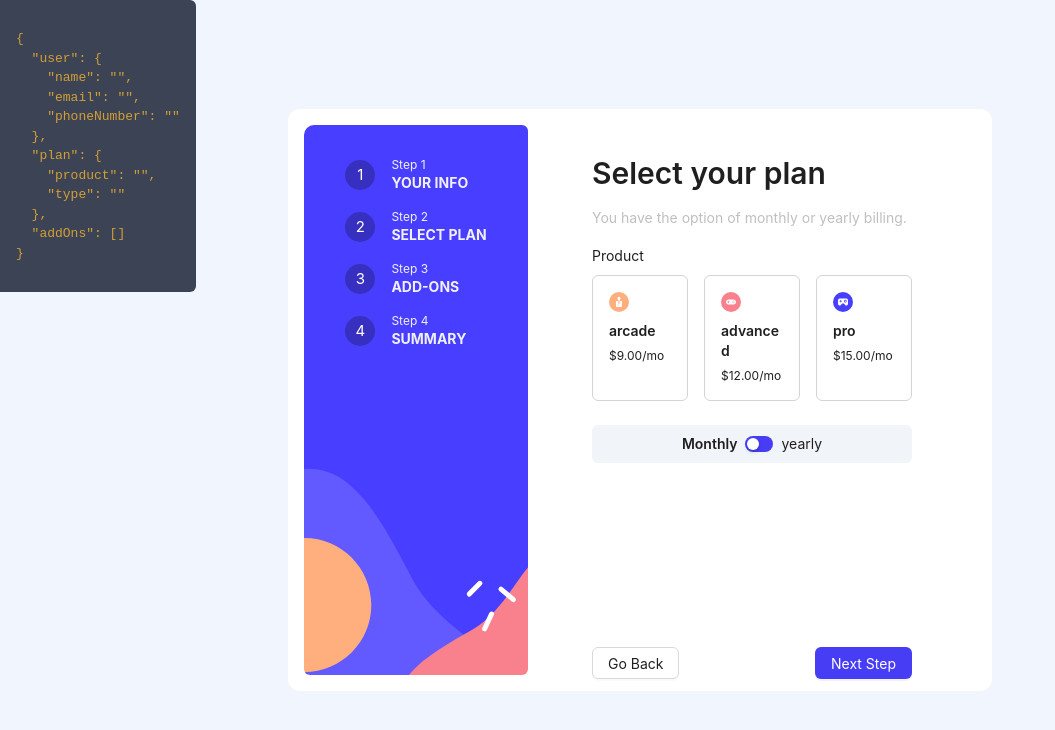
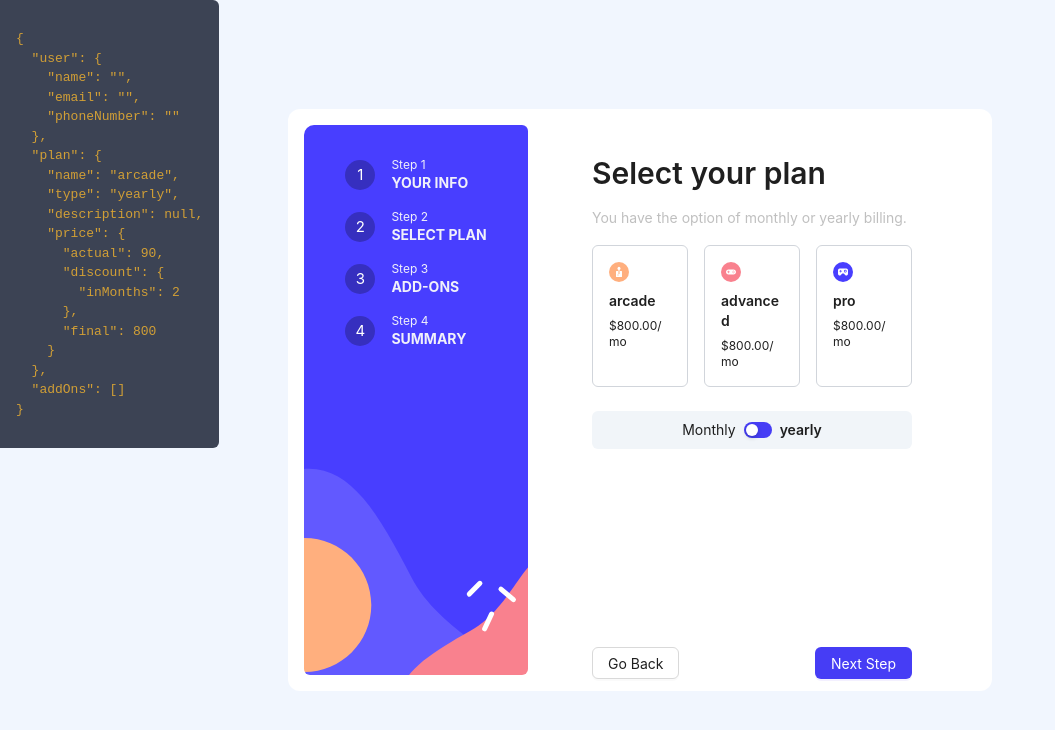
Before and after one commit to BorzooMV/multi-step-form, a React (Vite) app: page /select-plan in a window 1280 px wide. Shown: the top 730 px of the page, without its empty margins (0-1055 px from the left). Built offline with nearby package versions, Linux system fonts and the light colour scheme.

Commit message:
fix: update global types and change shape of the data sotred in the form context

```diff
--- a/src/components/AddonCard/index.tsx
+++ b/src/components/AddonCard/index.tsx
@@ -3,26 +3,19 @@
 import { useRef } from "react";
 
 type AddonCardProps = {
-  value: string;
-  title: string;
-  description: string;
-  price: Price;
+  addOn: AddOnProduct;
   handleOnCheck: any;
 };
 
-export default function AddonCard({
-  value,
-  title,
-  description,
-  price,
-  handleOnCheck,
-}: AddonCardProps) {
+export default function AddonCard({ addOn, handleOnCheck }: AddonCardProps) {
   const checkboxRef = useRef<any>();
+  const { title, description, price } = addOn;
   const { Text } = Typography;
+  const isMonthly = addOn.type === "monthly";
 
   function checkTheCheckbox() {
     checkboxRef.current.input.click();
-    handleOnCheck(value);
+    handleOnCheck(addOn);
   }
 
   return (
@@ -49,7 +42,7 @@
         <Text className="text-xs text-primary">{`${Intl.NumberFormat("en-US", {
           style: "currency",
           currency: "USD",
-        }).format(price.final)}/mo`}</Text>
+        }).format(price.final)}/${isMonthly ? "mo" : "yr"}`}</Text>
       </div>
     </div>
   );
--- a/src/components/FormProvider/index.tsx
+++ b/src/components/FormProvider/index.tsx
@@ -6,9 +6,11 @@
   useReducer,
 } from "react";
 
+import products from "../../data/products.json";
+
 type ReducerAction = {
   type: string;
-  payload: UserInfo | Plan | AddOnsProductName[];
+  payload: UserInfo | Product | AddOnProduct[];
 };
 
 type ContextType = {
@@ -25,29 +27,26 @@
     email: "",
     phoneNumber: "",
   },
-  plan: {
-    product: "",
-    type: "",
-  },
+  plan: products.regulars[0],
   addOns: [],
 };
 
 function reducer(state = initialUserData, action: ReducerAction) {
   switch (action.type) {
     case "PERSONAL/UPDATE":
-      return { ...state, user: action.payload as UserInfo } as UserData;
+      return { ...state, user: action.payload as UserInfo };
 
     case "PLAN/UPDATE":
-      return { ...state, plan: action.payload as Plan } as UserData;
+      return { ...state, plan: action.payload as Product };
 
     case "ADDONS/UPDATE":
       return {
         ...state,
-        addOns: action.payload as AddOnsProductName[],
+        addOns: action.payload,
       } as UserData;
 
     default:
-      return state as UserData;
+      return state;
   }
 }
 
--- a/src/components/ProductCard/index.tsx
+++ b/src/components/ProductCard/index.tsx
@@ -15,8 +15,7 @@
     | Promise<void>
     | Promise<
         FormikErrors<{
-          product: ProductName;
-          type: ProductType;
+          product: Product;
         }>
       >;
 };
@@ -28,7 +27,7 @@
   handleChangeValue,
 }: ProductCardProps) {
   function handleClick() {
-    handleChangeValue("product", product.name);
+    handleChangeValue("product", product);
   }
   return (
     <div
--- a/src/components/ProductTypeSwitch/ProductTypeSwitch.tsx
+++ b/src/components/ProductTypeSwitch/ProductTypeSwitch.tsx
@@ -15,8 +15,7 @@
     | Promise<void>
     | Promise<
         FormikErrors<{
-          product: ProductName;
-          type: ProductType;
+          product: Product;
         }>
       >;
 };
--- a/src/components/forms/PickAddOnsForm.tsx
+++ b/src/components/forms/PickAddOnsForm.tsx
@@ -34,17 +34,23 @@
 
   const addOns = products.addOns.filter(
     (addOn) => addOn.type === state.plan.type
-  );
+  ) as AddOnProduct[];
 
-  function handleCheck(value: string) {
-    const addOnValues = formik.values.addOns;
-    if (addOnValues.find((val) => val === value)) {
+  function handleCheck(product: AddOnProduct) {
+    const addOnProductValues = formik.values.addOns;
+    if (
+      addOnProductValues.find(
+        (addOn: AddOnProduct) => addOn.name === product.name
+      )
+    ) {
       formik.setFieldValue(
         "addOns",
-        addOnValues.filter((val) => val !== value)
+        addOnProductValues.filter(
+          (addOn: AddOnProduct) => addOn.name !== product.name
+        )
       );
     } else {
-      formik.setFieldValue("addOns", [...formik.values.addOns, value]);
+      formik.setFieldValue("addOns", [...formik.values.addOns, product]);
     }
   }
 
@@ -58,10 +64,7 @@
         {addOns.map((addOn) => (
           <AddonCard
             key={addOn.name}
-            value={addOn.name}
-            title={addOn.title}
-            description={addOn.description}
-            price={addOn.price}
+            addOn={addOn}
             handleOnCheck={handleCheck}
           />
         ))}
--- a/src/components/forms/SelectPlanForm.tsx
+++ b/src/components/forms/SelectPlanForm.tsx
@@ -16,25 +16,24 @@
 import products from "../../data/products.json";
 
 function TheForm({ step }: { step: number }) {
-  const { dispatch } = useFormContext();
+  const { state, dispatch } = useFormContext();
   const { goToNextStep } = useGetStepsFromUrl();
 
   const formik = useFormik({
     initialValues: {
-      product: "",
-      type: "monthly",
+      product: state.plan,
     },
     onSubmit: (values) => {
       dispatch({
         type: "PLAN/UPDATE",
-        payload: values as Plan,
+        payload: values.product,
       });
       goToNextStep();
     },
   });
 
   const desiredProducts = products.regulars.filter(
-    (product) => product.type === formik.values.type
+    (product) => product.type === formik.values.product.type
   ) as Product[];
 
   const desiredProductsWithImage = desiredProducts.map((product) => {
@@ -57,7 +56,7 @@
       onSubmitCapture={formik.handleSubmit}
     >
       <div>
-        <Form.Item label="Product" name="product">
+        <Form.Item>
           <div className="flex gap-4">
             {desiredProductsWithImage.map((product, index) => {
               if (!product) return;
@@ -72,9 +71,9 @@
             })}
           </div>
         </Form.Item>
-        <Form.Item name="type">
+        <Form.Item>
           <ProductTypeSwitch
-            currentProductType={formik.values.type as ProductType}
+            currentProductType={formik.values.product.type}
             handleChangeValue={formik.setFieldValue}
           />
         </Form.Item>
--- a/src/components/forms/SummaryForm.tsx
+++ b/src/components/forms/SummaryForm.tsx
@@ -3,14 +3,16 @@
 import { useFormContext } from "../FormProvider";
 import FormNavigation from "../FormNavigation";
 import { Divider, Typography } from "antd";
+import { convertToTitleCase, convertToUSDollars } from "../../utils";
 
 export default function SummaryForm() {
   const stepFromUrl = useGetStepsFromUrl();
   const { state } = useFormContext();
   const { Text } = Typography;
-  if (!stepFromUrl) return null;
 
   const { currentStep, currentStepNumber } = stepFromUrl;
+  const isProductMonthly = state.plan.type === "monthly";
+  const hasAddOns = state.addOns.length > 0;
 
   return (
     <div className="flex flex-col gap-4 h-full justify-between">
@@ -23,23 +25,29 @@
           <div className="flex justify-between items-center">
             <div className="flex flex-col">
               <Text className="text-sm font-bold text-primary">
-                Arcade (Yearly)
+                {`${convertToTitleCase(state.plan.name)} (${convertToTitleCase(
+                  state.plan.type
+                )})`}
               </Text>
               <Text className="text-xs text-gray-400 underline">Change</Text>
             </div>
             <Text className="text-xs text-primary font-bold">$90/yr</Text>
           </div>
-          <Divider className="my-4" />
-          <div className="flex flex-col">
-            <div className="flex justify-between">
-              <Text className="text-xs">online service</Text>
-              <Text className="text-xs">+$10/yr</Text>
-            </div>
-            <div className="flex justify-between">
-              <Text className="text-xs">online service</Text>
-              <Text className="text-xs">+$10/yr</Text>
-            </div>
-          </div>
+          {hasAddOns && (
+            <>
+              <Divider className="my-4" />
+              <div className="flex flex-col">
+                {state.addOns.map((addOn) => (
+                  <div key={addOn.name} className="flex justify-between">
+                    <Text className="text-xs">{addOn.title}</Text>
+                    <Text className="text-xs">
+                      {convertToUSDollars(addOn.price.final)}
+                    </Text>
+                  </div>
+                ))}
+              </div>
+            </>
+          )}
         </div>
         <div className="flex justify-between px-4">
           <Text className="text-xs">Total (per year)</Text>
--- /dev/null
+++ b/src/utils/index.ts
@@ -0,0 +1,13 @@
+export function convertToTitleCase(str: string): string {
+  if (!str) {
+    return "";
+  }
+  return str.toLowerCase().replace(/\b\w/g, (s) => s.toUpperCase());
+}
+
+export function convertToUSDollars(price: number): string {
+  return Intl.NumberFormat("en-US", {
+    style: "currency",
+    currency: "USD",
+  }).format(price || 0);
+}
```
Also changed, not shown: src/global.d.ts (+7 -6 lines).
